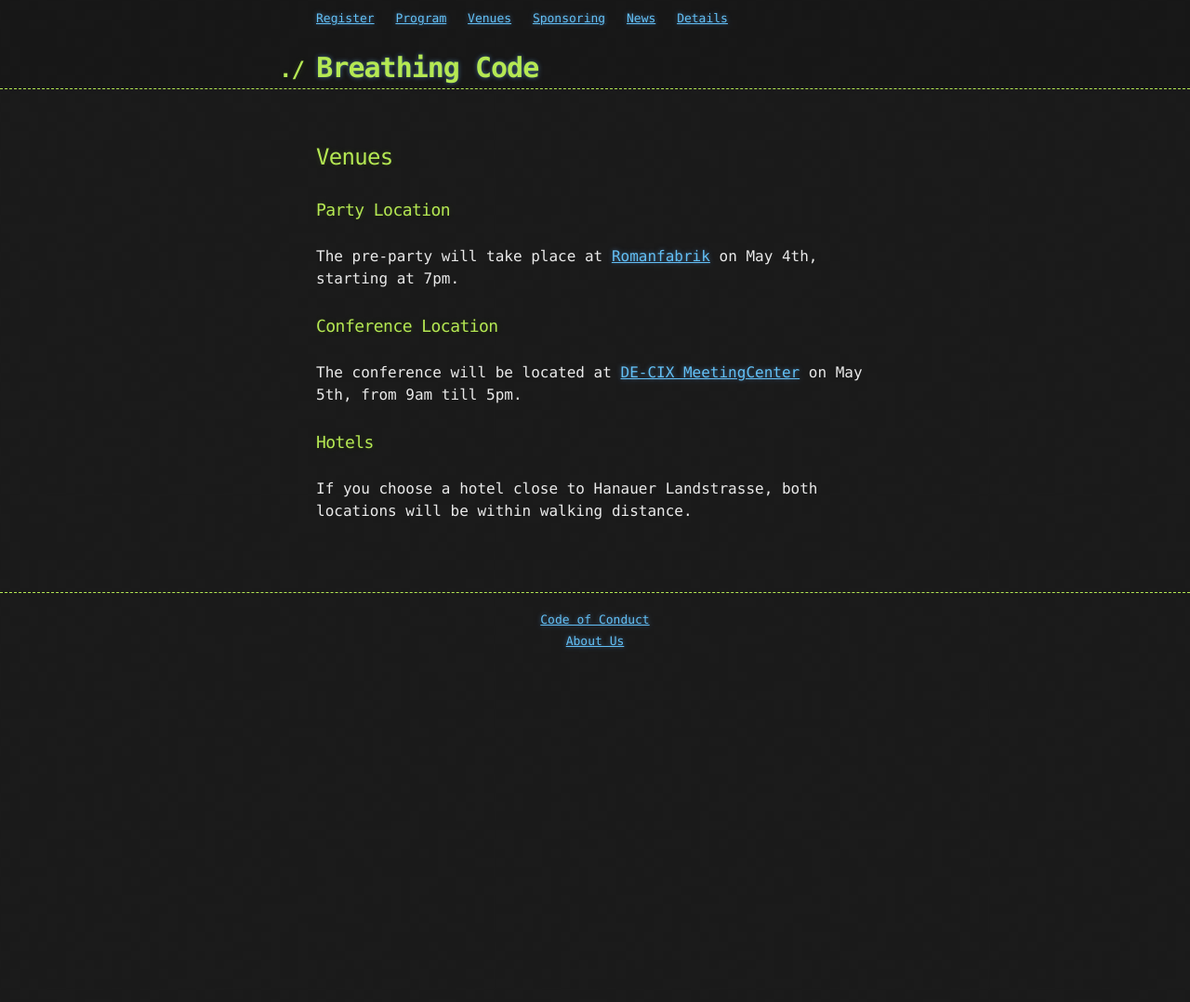
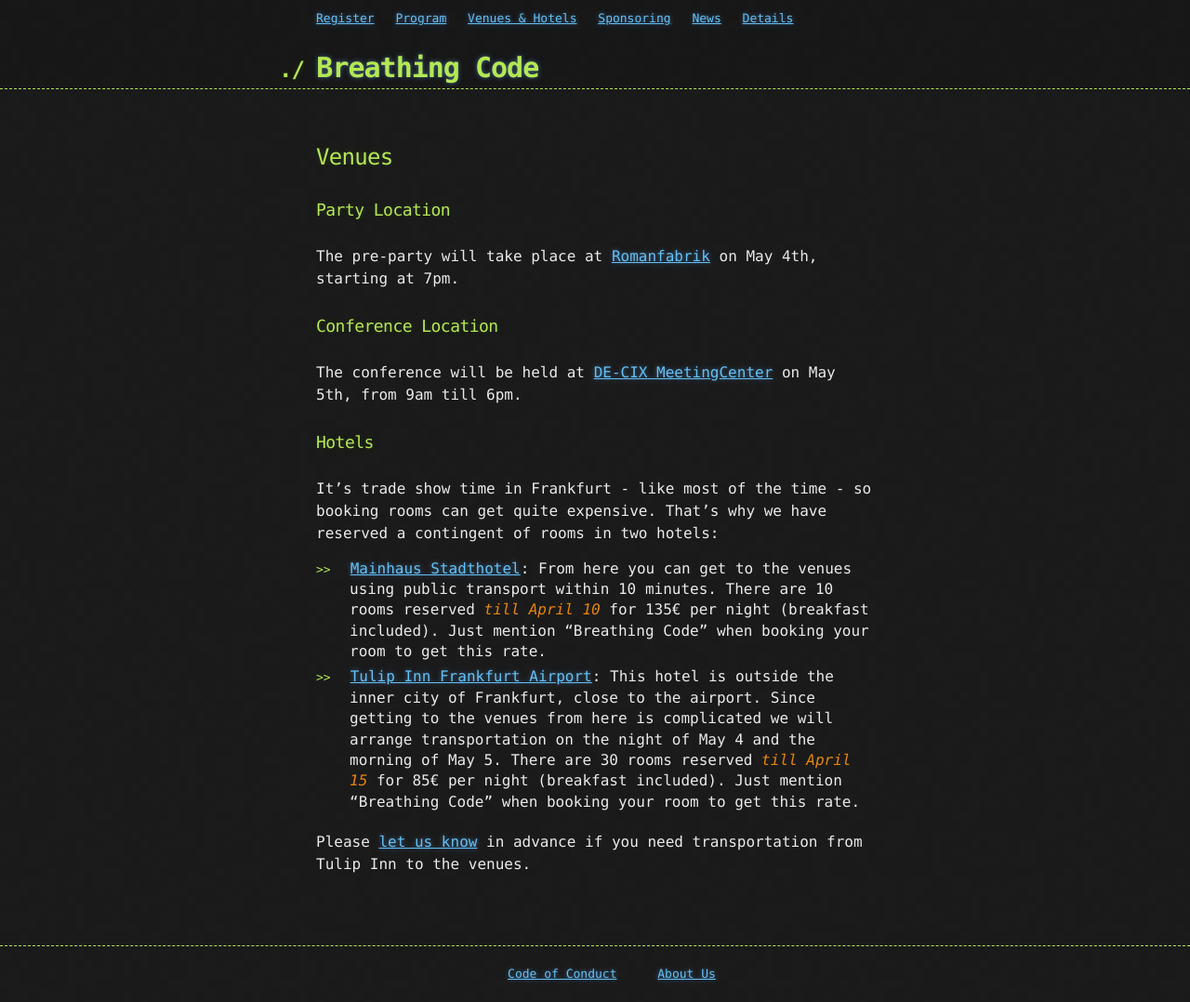
Before and after one commit to BreathingCode/BreathingCode.github.io, a Jekyll site: the page built from venues.md, in a window 1280 px wide. Shown: the whole page at 93% size. Built offline with Jekyll 4.4.1, drawn with Linux system fonts in a browser that asks for light colours; nearby versions of some CDN libraries; Markdown is read by kramdown in place of the engine named in the settings; before the commit the page ends 900 px from its top, so only the background shows below that.

Commit message:
Added hotels to venues page and added configurable contact email

```diff
--- a/_config.yml
+++ b/_config.yml
@@ -5,3 +5,4 @@ redcarpet:
 highlighter: pygments
 sass:
   style: compressed
+email: breathing@johanneslink.net
--- a/_includes/header.html
+++ b/_includes/header.html
@@ -3,7 +3,7 @@
     <ul id="menu" class="navigation">
       <li><a href="/register.html">Register</a></li>
       <li><a href="/program.html">Program</a></li>
-      <li><a href="/venues.html">Venues</a></li>
+      <li><a href="/venues.html">Venues &amp; Hotels</a></li>
       <li><a href="/sponsoring.html">Sponsoring</a></li>
       <li><a href="/news.html">News</a></li>
       <li><a href="/details.html">Details</a></li>
--- a/css/styles.sass
+++ b/css/styles.sass
@@ -117,6 +117,9 @@ header
 
 .navigation
   font-size: 13px
+
+  li
+    display: inline
 
   li:before
     content: ""
--- a/index.html
+++ b/index.html
@@ -42,14 +42,13 @@ layout: default
   computers.
 </p>
 
-
-<h2>Stay tuned and Share</h2>
+<h2>Stay tuned, Share, Register</h2>
 
 <p>
   Follow <a href="https://twitter.com/breathing_code">@breathing_code</a> to get
   the latest conference news, talk about the conference using the tag
   <a href="https://twitter.com/hashtag/breathing15">#breathing15</a>, and
-  <a href="/register.html">pre-register</a> to reserve your place.
+  <a href="/register.html">register</a> to reserve your place.
 </p>
 
 <p class="twitter-timeline">
--- a/venues.md
+++ b/venues.md
@@ -11,10 +11,25 @@ on May 4th, starting at 7pm.
 
 ### Conference Location
 <a id="conference"></a>
-The conference will be located at [DE-CIX MeetingCenter](https://meetingcenter.de-cix.net/the-meetingcenter/location-and-how-to-find-us/)
-on May 5th, from 9am till 5pm.
+The conference will be held at [DE-CIX MeetingCenter](https://meetingcenter.de-cix.net/the-meetingcenter/location-and-how-to-find-us/)
+on May 5th, from 9am till 6pm.
 
 ### Hotels
 
-If you choose a hotel close to Hanauer Landstrasse, both locations will be within
-walking distance.
+It's trade show time in Frankfurt - like most of the time - so booking rooms
+can get quite expensive. That's why we have reserved a contingent of rooms in
+two hotels:
+
+- [Mainhaus Stadthotel](http://mainhaus-frankfurt.de/en/): From here you can get
+  to the venues using public transport within 10 minutes.
+  There are 10 rooms reserved *till April 10* for 135€ per night (breakfast included).
+  Just mention "Breathing Code" when booking your room to get this rate.
+- [Tulip Inn Frankfurt Airport](http://www.tulipinnfrankfurtairport.com/en):
+  This hotel is outside the inner city of Frankfurt, close to the airport. Since
+  getting to the venues from here is complicated we will arrange transportation
+  on the night of May 4 and the morning of May 5.
+  There are 30 rooms reserved *till April 15* for 85€ per night (breakfast included).
+  Just mention "Breathing Code" when booking your room to get this rate.
+
+Please <a href="mailto:{{ site.email }}?subject=Breathing Code: Transport to venues">let us know</a>
+in advance if you need transportation from Tulip Inn to the venues.
```
Also changed, not shown: aboutus.md (+3 -0 lines).
